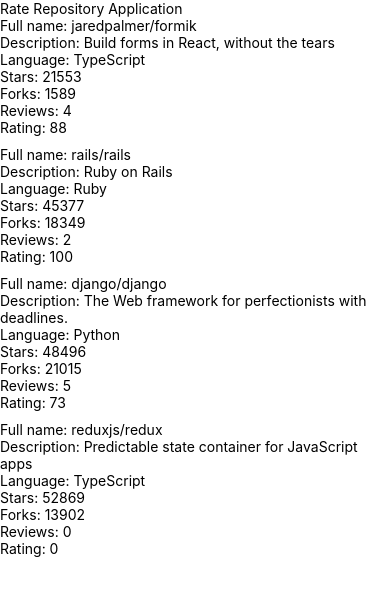
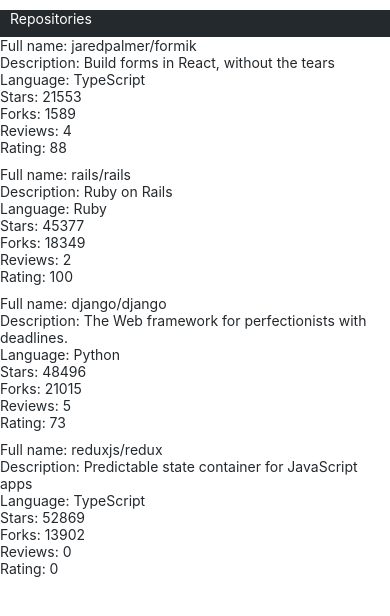
Before and after one commit to djanyreason/FSO_10, a React Native app in the folder rate-repository-app/: screen / in a window 390 px wide. Shown: the top 616 px of the page. Built offline with nearby package versions, Linux system fonts and the light colour scheme.

Commit message:
Completes ex. 10.4, adds app bar & styling
This commit adds style themes and a custom Text component to the app.
It also adds an app bar to the top of the app.

```diff
--- /dev/null
+++ b/rate-repository-app/src/components/AppBar.jsx
@@ -0,0 +1,27 @@
+import { View, StyleSheet } from 'react-native';
+import Constants from 'expo-constants';
+
+import AppBarTab from './AppBarTab';
+import theme from '../theme';
+
+const styles = StyleSheet.create({
+	container: {
+		paddingTop: Constants.statusBarHeight,
+		backgroundColor: theme.colors.header,
+		paddingLeft: 10,
+		paddingRight: 10,
+		paddingBottom: 10,
+		marginTop: 10,
+	},
+	// ...
+});
+
+const AppBar = () => {
+	return (
+		<View style={styles.container}>
+			<AppBarTab>Repositories</AppBarTab>
+		</View>
+	);
+};
+
+export default AppBar;
--- /dev/null
+++ b/rate-repository-app/src/components/AppBarTab.jsx
@@ -0,0 +1,13 @@
+import { Pressable } from 'react-native';
+
+import Text from './Text';
+
+const AppBarTab = ({ children }) => {
+	return (
+		<Pressable>
+			<Text color='header'>{children}</Text>
+		</Pressable>
+	);
+};
+
+export default AppBarTab;
--- a/rate-repository-app/src/components/Main.jsx
+++ b/rate-repository-app/src/components/Main.jsx
@@ -1,11 +1,11 @@
 import Constants from 'expo-constants';
-import { Text, StyleSheet, View } from 'react-native';
+import { StyleSheet, View } from 'react-native';
 
 import RepositoryList from './RepositoryList';
+import AppBar from './AppBar';
 
 const styles = StyleSheet.create({
 	container: {
-		marginTop: Constants.statusBarHeight,
 		flexGrow: 1,
 		flexShrink: 1,
 	},
@@ -14,7 +14,7 @@
 const Main = () => {
 	return (
 		<View style={styles.container}>
-			<Text>Rate Repository Application</Text>
+			<AppBar />
 			<RepositoryList />
 		</View>
 	);
--- a/rate-repository-app/src/components/RepositoryItem.jsx
+++ b/rate-repository-app/src/components/RepositoryItem.jsx
@@ -1,4 +1,6 @@
-import { View, Text } from 'react-native';
+import { View } from 'react-native';
+
+import Text from './Text';
 
 const RepositoryItem = ({ repo }) => {
 	console.log(repo);
--- /dev/null
+++ b/rate-repository-app/src/components/Text.jsx
@@ -0,0 +1,43 @@
+import { Text as NativeText, StyleSheet } from 'react-native';
+
+import theme from '../theme';
+
+const styles = StyleSheet.create({
+	text: {
+		color: theme.colors.textPrimary,
+		fontSize: theme.fontSizes.body,
+		fontFamily: theme.fonts.main,
+		fontWeight: theme.fontWeights.normal,
+	},
+	colorTextSecondary: {
+		color: theme.colors.textSecondary,
+	},
+	colorPrimary: {
+		color: theme.colors.primary,
+	},
+	colorHeader: {
+		color: theme.colors.textHeader,
+	},
+	fontSizeSubheading: {
+		fontSize: theme.fontSizes.subheading,
+	},
+	fontWeightBold: {
+		fontWeight: theme.fontWeights.bold,
+	},
+});
+
+const Text = ({ color, fontSize, fontWeight, style, ...props }) => {
+	const textStyle = [
+		styles.text,
+		color === 'textSecondary' && styles.colorTextSecondary,
+		color === 'primary' && styles.colorPrimary,
+		color === 'header' && styles.colorHeader,
+		fontSize === 'subheading' && styles.fontSizeSubheading,
+		fontWeight === 'bold' && styles.fontWeightBold,
+		style,
+	];
+
+	return <NativeText style={textStyle} {...props} />;
+};
+
+export default Text;
--- /dev/null
+++ b/rate-repository-app/src/theme.js
@@ -0,0 +1,22 @@
+const theme = {
+	colors: {
+		textPrimary: '#24292e',
+		textSecondary: '#586069',
+		textHeader: '#ffffff',
+		primary: '#0366d6',
+		header: '#24292e',
+	},
+	fontSizes: {
+		body: 14,
+		subheading: 16,
+	},
+	fonts: {
+		main: 'System',
+	},
+	fontWeights: {
+		normal: '400',
+		bold: '700',
+	},
+};
+
+export default theme;
```
